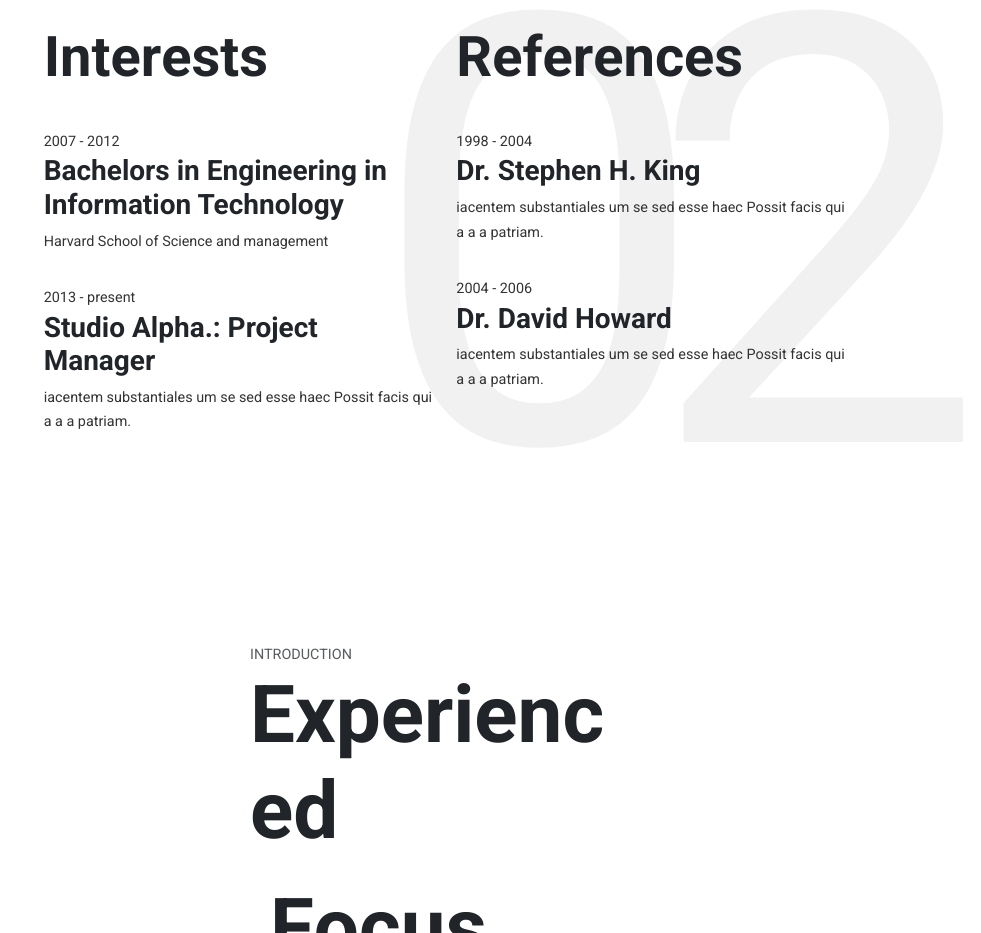
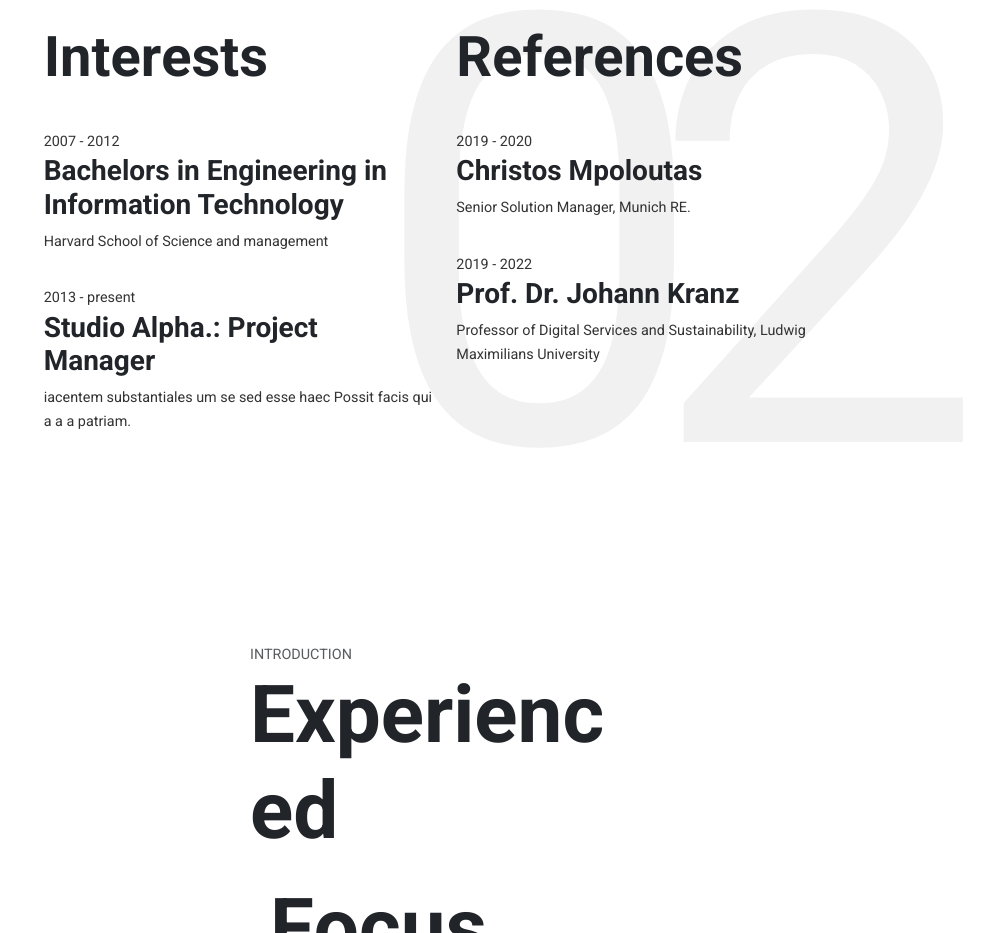
Before and after one commit to waleed-asif/waleed-asif.github.io, a plain HTML site: page index.html in a window 1280 px wide. Shown: the part 2180-3113 px from the top of the page, without its empty margins (299-1280 px from the left). Drawn offline with nearby package versions, Linux system fonts and the light colour scheme.

Commit message:
Update index.html

```diff
--- a/index.html
+++ b/index.html
@@ -330,14 +330,14 @@
 <div class="col-lg-6 pb-5">
 <h2 class="display-4 txt-fx slide-up">References</h2>
 <div class="data-info py-3" data-aos="fade-up" data-aos-delay="200">
-<span class="meta-date">1998 - 2004</span>
-<h3 class="info-title">Dr. Stephen H. King</h3>
-<p>iacentem substantiales um se sed esse haec Possit facis qui a a a patriam.</p>
+<span class="meta-date">2019 - 2020</span>
+<h3 class="info-title">Christos Mpoloutas</h3>
+<p>Senior Solution Manager, Munich RE.</p>
 </div>
 <div class="data-info" data-aos="fade-up" data-aos-delay="300">
-<span class="meta-date">2004 - 2006</span>
-<h3 class="info-title">Dr. David Howard</h3>
-<p>iacentem substantiales um se sed esse haec Possit facis qui a a a patriam.</p>
+<span class="meta-date">2019 - 2022</span>
+<h3 class="info-title">Prof. Dr. Johann Kranz</h3>
+<p>Professor of Digital Services and Sustainability, Ludwig Maximilians University</p>
 </div>
 </div>
 </div>
@@ -345,7 +345,7 @@
 <section class="my-5 py-5 bg-text" data-text="03" id="experience">
 <div class="row justify-content-center mb-5">
 <div class="col-lg-6" data-aos="fade-up">
-<span class="text-muted text-uppercase">introduction</span>
+<span class="text-muted text-uppercase">Introduction</span>
 <h3 class="display-1 txt-fx slide-up">Experienced Focus</h3>
 <p>Senior IT Consultant with 5+ years of experience leading successful digital transformation initiatives across diverse
 sectors including Retail, Pharmaceuticals, Insurance, and Automotive. Proven expertise in implementing and
```
